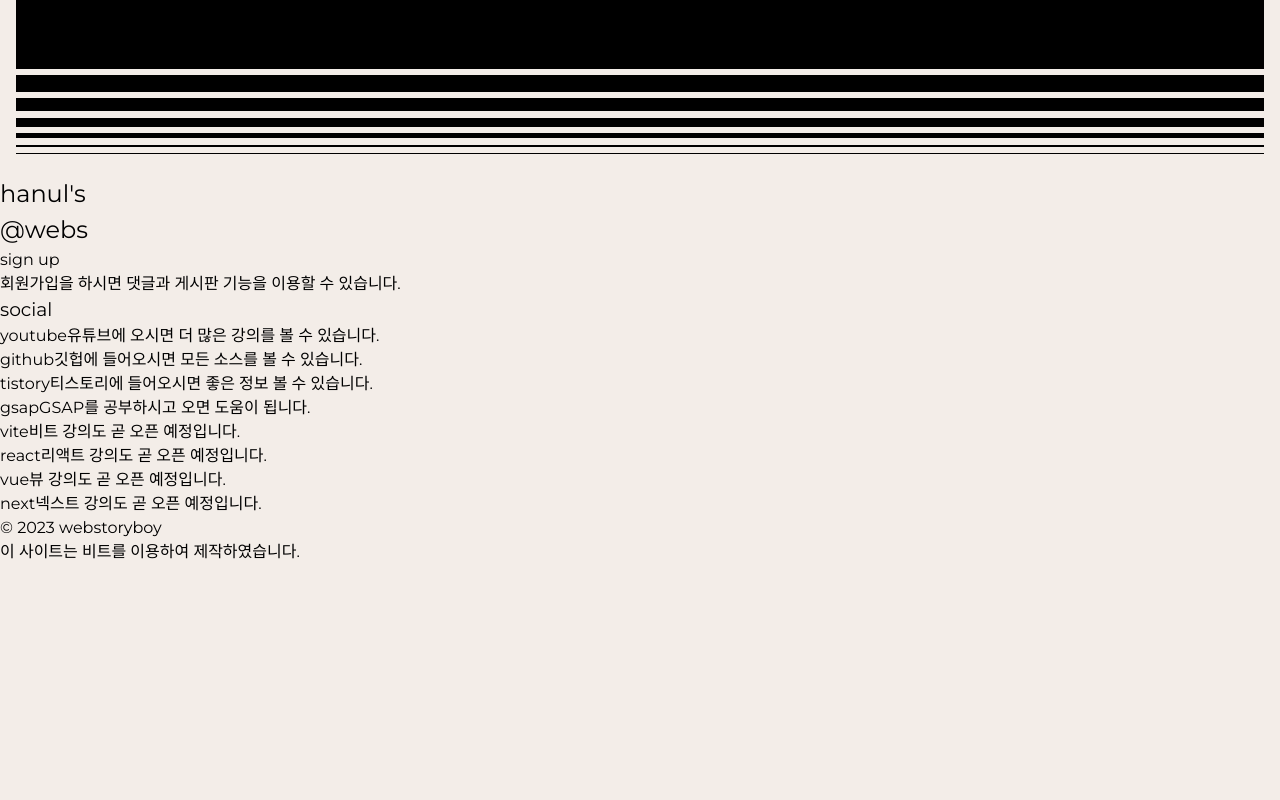
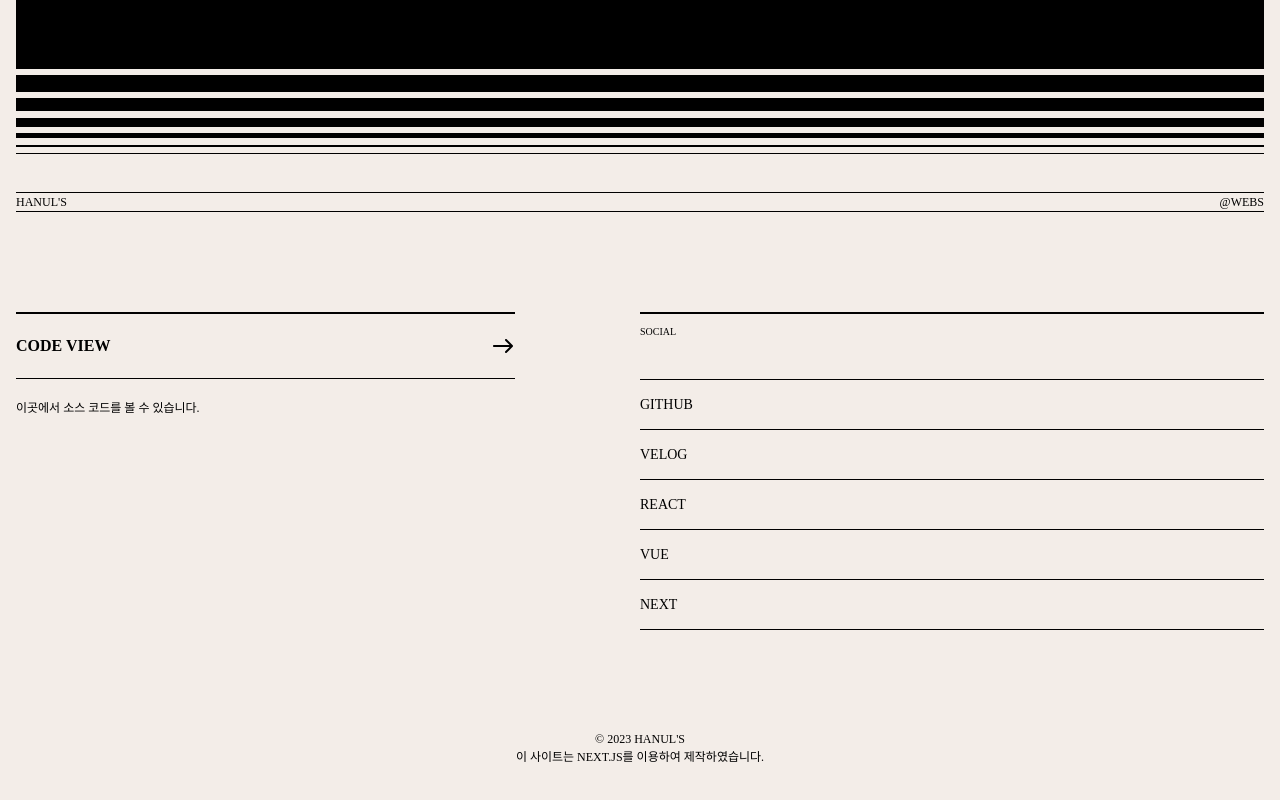
Before and after one commit to chu9400/port2023-next, a Next.js app: page / in a window 1280 px wide. Shown: the part 5782-6582 px from the top of the page. Before the commit the page ends 6346 px from the top, so only its background shows below. Built offline with nearby package versions, Linux system fonts and the light colour scheme; a small style sheet from the web is missing; a web font is replaced by a local one.

Commit message:
😗 푸터 완료

```diff
--- a/src/assets/scss/section/_footer.scss
+++ b/src/assets/scss/section/_footer.scss
@@ -0,0 +1,121 @@
+#footer{
+    font-family: var(--mainKor-font);
+}
+
+.footer__inner{
+    padding: 16px;
+}
+
+.footer__text{
+    font-size: 12px;
+    text-transform: uppercase;
+    border-top: 1px solid var(--black);
+    border-bottom: 1px solid var(--black);
+    display: flex;
+    justify-content: space-between;
+}
+
+.footer__info{
+    display: flex;
+    justify-content: space-between;
+    margin: 100px 0px;
+
+    @media (max-width:800px) {
+        flex-direction: column;
+        margin: 40px 0;
+    }
+
+    .left{
+        width: 40%;
+
+        @media (max-width:800px) {
+            width: 100%;
+        }
+
+        .title{
+            border-top: 2px solid var(--black);
+            border-bottom: 1px solid var(--black);
+            padding: 20px 0;
+            text-transform: uppercase;
+            font-weight: 700;
+            background: url(../../img/arrow.svg) no-repeat right 20px;
+            transition: all 0.3s;
+
+            &:hover{
+                background-color: var(--black400);
+                padding-left: 10px;
+                border-color: transparent;
+                background-position: 95% 20px;
+            }
+
+            a:hover {
+                text-decoration: underline;
+                text-underline-position:under
+            }
+
+        }
+
+        .desc{
+            font-size: 12px;
+            padding-top: 20px;
+
+            @media (max-width:800px) {
+                margin-bottom: 40px;
+            }
+        }
+    }
+
+
+    .right{
+        width: 50%;
+
+        @media (max-width:800px) {
+            width: 100%;
+        }
+
+        h3{
+            border-top: 2px solid var(--black);
+            font-size: 10px;
+            margin-bottom: 40px;
+            padding-top: 10px;
+            text-transform: uppercase;
+        }
+
+        ul{
+            border-top: 1px solid var(--black);
+
+            li{
+                border-bottom: 1px solid var(--black);
+
+                a{
+                    display: inline-block;
+                    padding: 14px 0;
+                    font-size: 14px;
+                    text-transform: uppercase;
+                }
+
+                em{
+                    font-size: 12px;
+                    padding-left: 10px;
+                    opacity: 0;
+                    transition: all 0.3s;
+                }
+
+                &:hover {
+                    em {
+                        opacity: 1;
+                    }
+                }
+            }
+        }
+
+
+    }
+}
+
+.footer__right{
+    text-align: center;
+    text-transform: uppercase;
+    font-size: 12px;
+    margin-bottom: 20px;
+}
--- a/src/components/Footer.jsx
+++ b/src/components/Footer.jsx
@@ -1,4 +1,5 @@
 import React from "react";
+import { footerText } from "@/constants";
 
 const Footer = () => {
   return (
@@ -10,54 +11,32 @@ const Footer = () => {
         </h2>
 
         <div className="footer__info">
-          <div className="left">
-            <div className="title">
-              <a href="#">sign up</a>
-            </div>
-            <p className="desc">회원가입을 하시면 댓글과 게시판 기능을 이용할 수 있습니다.</p>
+          <div class="left">
+              <div class="title">
+                  <a href="https://github.com/chu9400/port2023-next" target="_blank" rel="noreferrer noopener">code view</a>
+              </div>
+              <p class="desc">이곳에서 소스 코드를 볼 수 있습니다.</p>
           </div>
           <div className="right">
             <h3>social</h3>
             <ul>
-              <li>
-                <a href="https://www.youtube.com/@Webstoryboy">youtube</a>
-                <em>유튜브에 오시면 더 많은 강의를 볼 수 있습니다.</em>
-              </li>
-              <li>
-                <a href="https://github.com/webstoryboy">github</a>
-                <em>깃헙에 들어오시면 모든 소스를 볼 수 있습니다.</em>
-              </li>
-              <li>
-                <a href="https://webstoryboy.co.kr">tistory</a>
-                <em>티스토리에 들어오시면 좋은 정보 볼 수 있습니다.</em>
-              </li>
-              <li>
-                <a href="https://www.youtube.com/playlist?list=PL4UVBBIc6giL8-6jvrClimg0cFL-Muqiq">gsap</a>
-                <em>GSAP를 공부하시고 오면 도움이 됩니다.</em>
-              </li>
-              <li>
-                <a href="https://github.com/webstoryboy/port2023-vite">vite</a>
-                <em>비트 강의도 곧 오픈 예정입니다.</em>
-              </li>
-              <li>
-                <a href="https://github.com/webstoryboy/port2023-react">react</a>
-                <em>리액트 강의도 곧 오픈 예정입니다.</em>
-              </li>
-              <li>
-                <a href="https://github.com/webstoryboy/port2023-vue">vue</a>
-                <em>뷰 강의도 곧 오픈 예정입니다.</em>
-              </li>
-              <li>
-                <a href="https://github.com/webstoryboy/port2023-next">next</a>
-                <em>넥스트 강의도 곧 오픈 예정입니다.</em>
-              </li>
+              {footerText.map((footer, key)=>{
+                return(
+                  <li key={key}>
+                    <a href={footer.link}>{footer.title}</a>
+                    <em>{footer.desc}</em>
+                  </li>
+                )
+              })}
+
+
+
             </ul>
           </div>
         </div>
         <div className="footer__right">
-          &copy; 2023 webstoryboy<br />
-
-          이 사이트는 비트를 이용하여 제작하였습니다.
+          &copy; 2023 hanul's<br />
+          이 사이트는 next.js를 이용하여 제작하였습니다.
         </div>
       </div>
     </footer>
```
